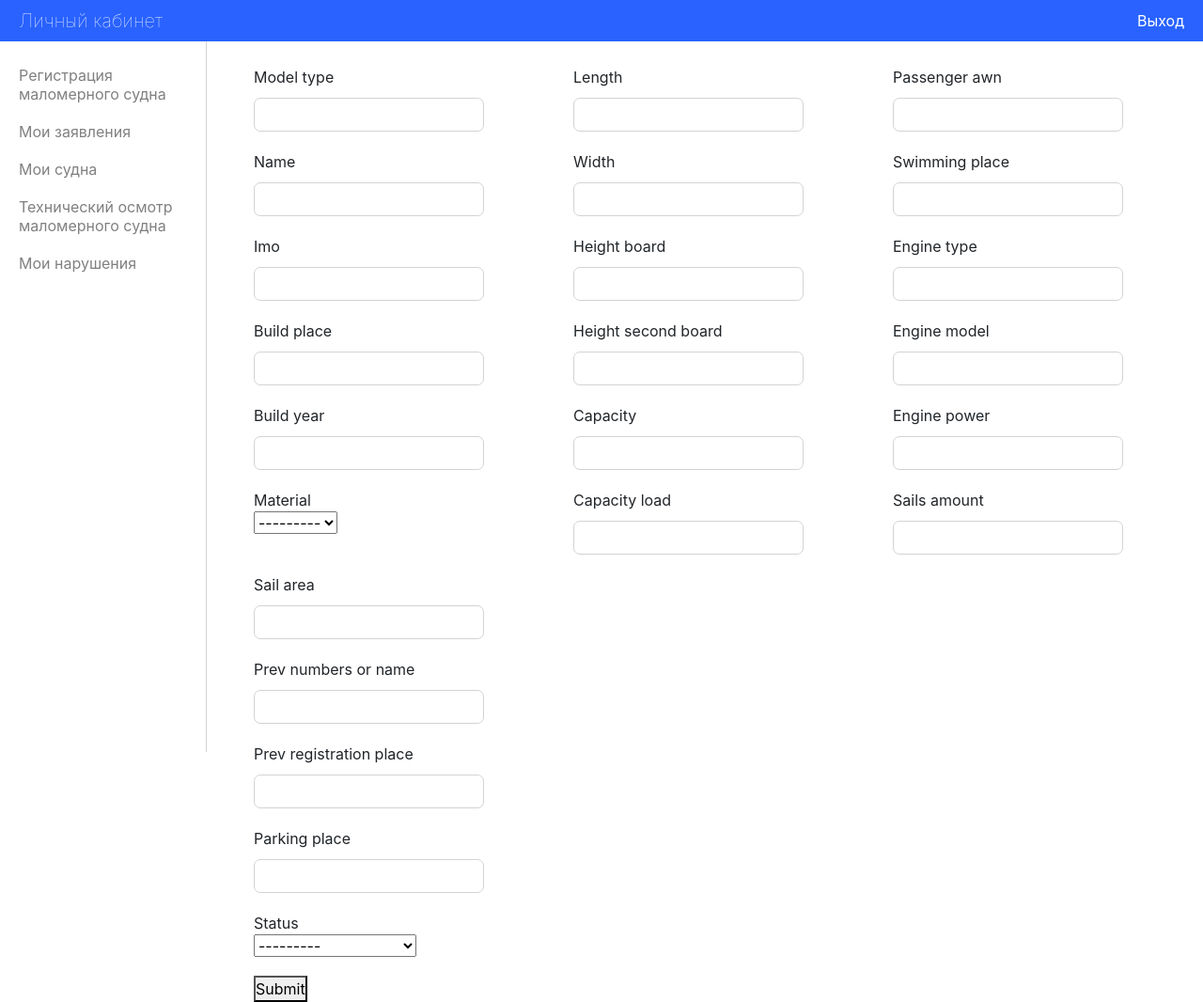
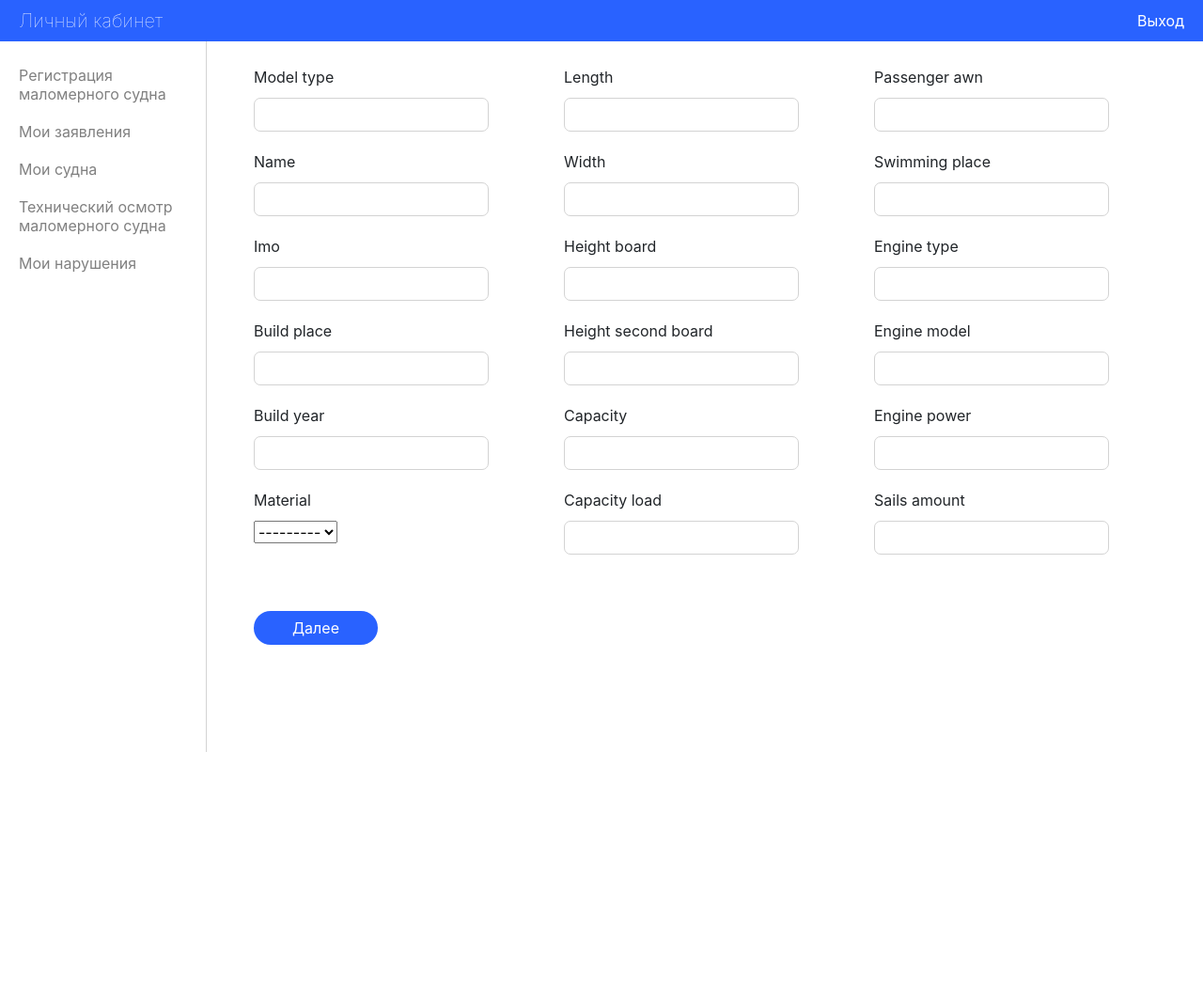
Before and after one commit to Claim2001/ICMC, a Django app: page /register in a window 1280 px wide. Shown: the whole page at 94% size. After the commit the page ends 800 px from the top, so only its background shows below. Run offline with Django 3.2, Linux system fonts and the light colour scheme; a user stored in the database is signed in; some libraries are stand-ins or nearby versions.

Commit message:
Worked on ui lil bit

```diff
--- a/main/forms.py
+++ b/main/forms.py
@@ -29,5 +29,6 @@ class BoatForm(ModelForm):
         model = Boat
         exclude = (
             "owner",
+            "status",
         )
         fields = '__all__'
--- a/main/models.py
+++ b/main/models.py
@@ -32,9 +32,9 @@ class UserManager(BaseUserManager):
 
 
 class Owner(AbstractBaseUser, PermissionsMixin):
-    first_name = models.CharField(max_length=250)
-    last_name = models.CharField(max_length=250)
-    gender = models.CharField(max_length=20, choices=[("Мужской", "Мужской"),
+    first_name = models.CharField("Имя", max_length=250)
+    last_name = models.CharField("Фамилия", max_length=250)
+    gender = models.CharField("Пол", max_length=20, choices=[("Мужской", "Мужской"),
                                                       ("Женский", "Женский")])
     name_of_organization = models.CharField(max_length=250)
     address = models.CharField(max_length=300)
--- a/main/static/main/main.css
+++ b/main/static/main/css/main.css
@@ -66,9 +66,6 @@ ul.user-navigation-list {
 .content {
     padding-top: 70px;
     padding-left: 50px;
-    /* max-height: 100vh;
-    overflow-y: scroll;
-    overflow-x: hidden; */
     margin-left: 200px;
     flex: 1;
 }
@@ -91,23 +88,59 @@ ul.user-navigation-list li.selected a {
 .main {
     display: flex;
     flex-direction: row;
+    padding-bottom: 30px;
 }
 
 .form-element {
     margin-bottom: 20px;
 }
 
+.form-element p {
+    margin-bottom: 10px;
+}
+
 .form-element input {
     width: 100%;
     background-color: #ffffff;
     border: 1px solid lightgray;
-    padding: 5px;
+    padding: 5px 10px;
     border-radius: 7px;
-    margin-top: 10px;
 }
 
 .form-column {
     padding-right: 80px;
+}
+
+button.btn, button.btn:hover {
+    background-color: #2962ff;
+    color: #ffffff;
+    padding: 5px 40px;
+    border-radius: 20px;
+}
+
+.row {
+    margin: 0;
+    padding: 0;
+}
+
+.col-md-4, .col-lg-4 {
+    margin: 0;
+    padding-left: 0;
+
+}
+
+.page {
+    display: none;
+}
+
+.page.selectedPage {
+    display: block;
+}
+
+form button.btn {
+    display: inline-block;
+    margin-top: 40px;
+    margin-right: 20px;
 }
 
 /* ************************************* */
--- /dev/null
+++ b/main/static/main/js/main.js
@@ -0,0 +1,23 @@
+var pages = Array.from(document.querySelectorAll(".page")),
+    nextFormPageButton = document.querySelector("#nextFormPage"),
+    prevFormPageButton = document.querySelector("#prevFormPage");
+
+
+nextFormPageButton.addEventListener("click", function () {
+    movePage(true);
+});
+
+prevFormPageButton.addEventListener("click", function() {
+    movePage(false);
+});
+
+
+function movePage(isNext) {
+    var selectedPage = document.querySelector(".selectedPage"),
+        indexOfSelectedPage = pages.indexOf(selectedPage);
+
+    selectedPage.className = "page";
+
+    var nextIndex = isNext ? 1 : -1;
+    pages[indexOfSelectedPage + nextIndex].className = "page selectedPage";
+}
--- a/main/templates/main/base.html
+++ b/main/templates/main/base.html
@@ -8,7 +8,7 @@
 
     <!-- <link rel="stylesheet" href="{% static 'main/bootstrap-grid.min.css' %}"> -->
     <link rel="stylesheet" href="https://stackpath.bootstrapcdn.com/bootstrap/4.3.1/css/bootstrap.min.css" integrity="sha384-ggOyR0iXCbMQv3Xipma34MD+dH/1fQ784/j6cY/iJTQUOhcWr7x9JvoRxT2MZw1T" crossorigin="anonymous">
-    <link rel="stylesheet" href="{% static 'main/main.css' %}">
+    <link rel="stylesheet" href="{% static 'main/css/main.css' %}">
 
     <!-- <style>
 
@@ -25,6 +25,8 @@
 {% block body %}
 {% endblock %}
 
+    <script src="{% static 'main/js/main.js' %}"></script>
+
 </body>
 
 </html>
--- a/main/templates/main/register_boat.html
+++ b/main/templates/main/register_boat.html
@@ -6,7 +6,9 @@
 
     {% csrf_token %}
 
-    <div class="row">
+    <div class="page selectedPage">
+        <div class="row">
+
         <div class="col-lg-4 form-column">
 
         {% for field in form %}
@@ -20,15 +22,29 @@
         {% if forloop.counter|divisibleby:6 %}
 
         </div>
+
+        {% if forloop.counter|divisibleby:18 %}
+
+            <button class="btn" type="button" id="nextFormPage">Далее</button>
+
+            </div>
+        </div>
+
+        <div class="page">
+            <div class="row">
+
+        {% endif %}
+
         <div class="col-lg-4 form-column">
         {% endif %}
 
         {% endfor %}
-        </div> <!-- Don't forget to remove this closing tag -->
+        </div>
 
     </div>
 
-    <button type="submit">Submit</button>
+    <button class="btn" type="submit">Сохранить</button>
+    <button class="btn" type="button" id="prevFormPage">Назад</button>
 
 </form>
 
--- a/requirements.txt
+++ b/requirements.txt
@@ -1,2 +1,4 @@
+autopep8==1.4.3
 Django==2.1.7
+pycodestyle==2.5.0
 pytz==2018.9
```
Also changed, not shown: db.sqlite3, main/migrations/0023_auto_20190226_0702.py (added), main/migrations/0024_auto_20190226_0703.py (added), main/static/main/css/bootstrap-grid.min.css (renamed from main/static/main/bootstrap-grid.min.css), 2 other files.
